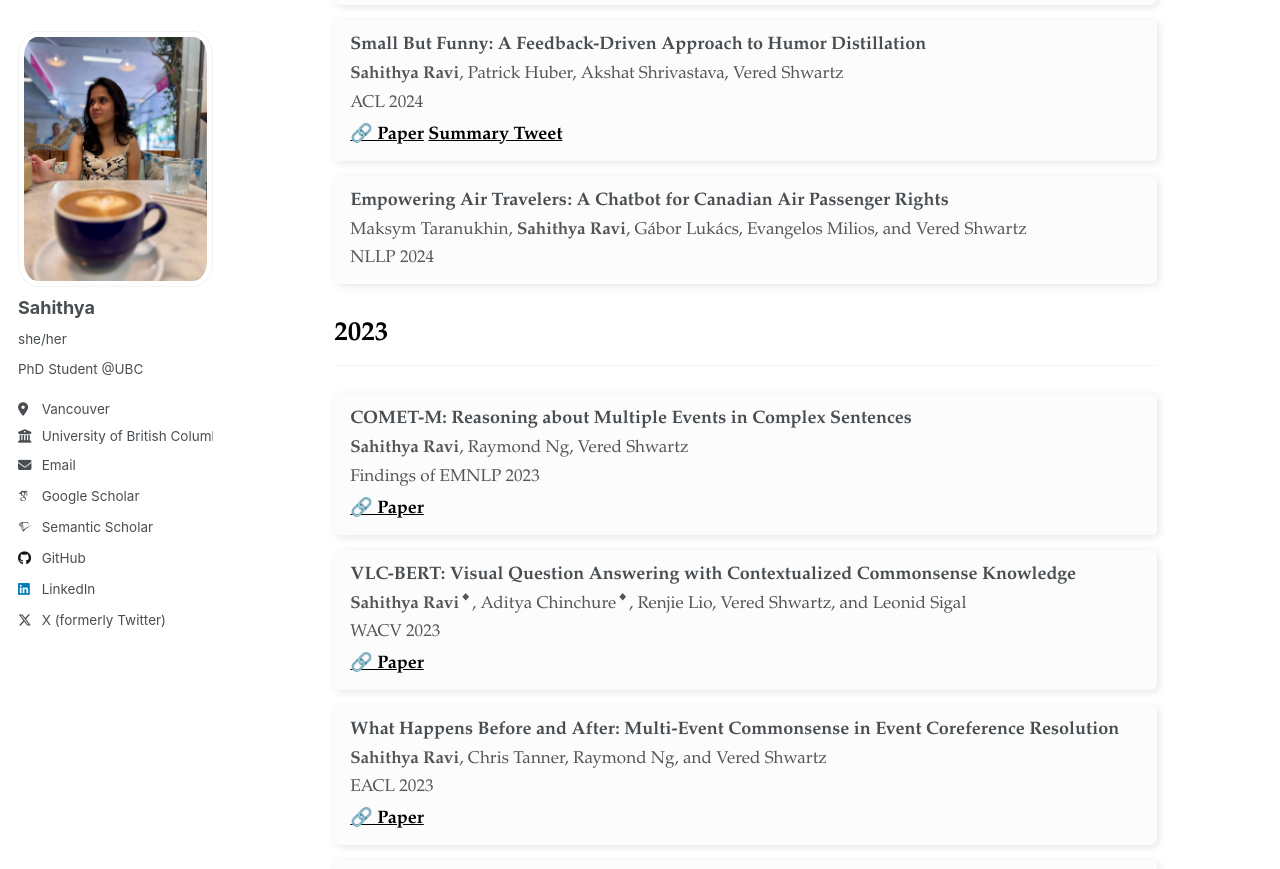
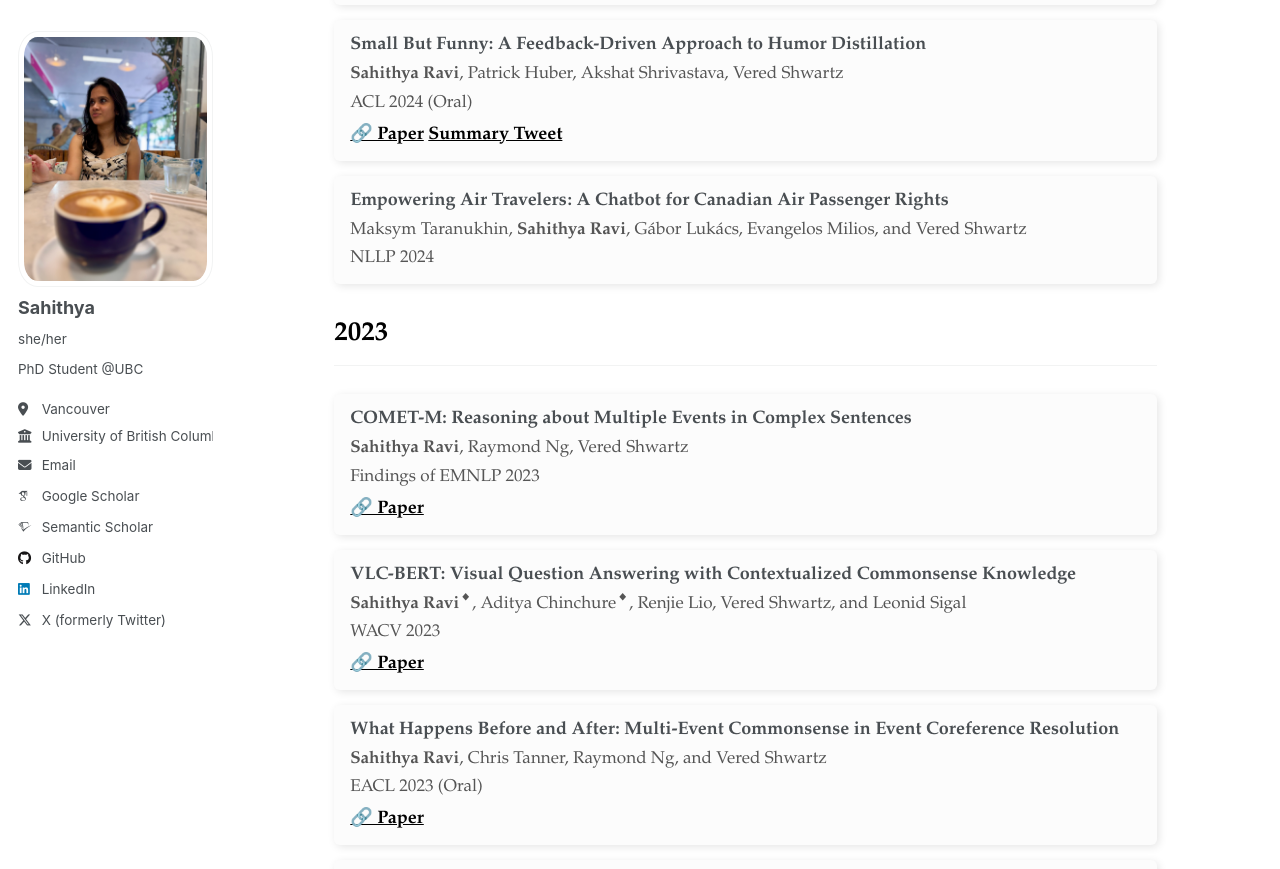
Before and after one commit to sahithyaravi/sahithyaravi.github.io, a Jekyll site: the page built from _pages/publications.md, in a window 1280 px wide and 1400 px high, scrolled down 1593 px. Shown: the part 165-1034 px from the top of the window. Built offline with Jekyll 4.4.1, drawn with Linux system fonts in a browser that asks for light colours; some web fonts are replaced.

Commit message:
update oral pres

```diff
--- a/_pages/publications.md
+++ b/_pages/publications.md
@@ -126,7 +126,7 @@ author_profile: true
   <div class="publication-card">
     <strong>Small But Funny: A Feedback-Driven Approach to Humor Distillation</strong>
     <span class="pub-authors"><b>Sahithya Ravi</b>, Patrick Huber, Akshat Shrivastava, Vered Shwartz</span>
-    <span class="pub-venue">ACL 2024</span>
+    <span class="pub-venue">ACL 2024 (Oral) </span>
     <a href="https://aclanthology.org/2024.acl-long.706.pdf" class="pub-link">🔗 Paper</a>
     <a href="https://x.com/Sahithya_Ravi/status/1822888258717745333?s=20" class="pub-link">Summary Tweet</a>
   </div>
@@ -157,7 +157,7 @@ author_profile: true
   <div class="publication-card">
     <strong>What Happens Before and After: Multi-Event Commonsense in Event Coreference Resolution</strong>
     <span class="pub-authors"><b>Sahithya Ravi</b>, Chris Tanner, Raymond Ng, and Vered Shwartz</span>
-    <span class="pub-venue">EACL 2023</span>
+    <span class="pub-venue">EACL 2023 (Oral) </span>
     <a href="https://arxiv.org/pdf/2302.09715.pdf" class="pub-link">🔗 Paper</a>
   </div>
 
```
